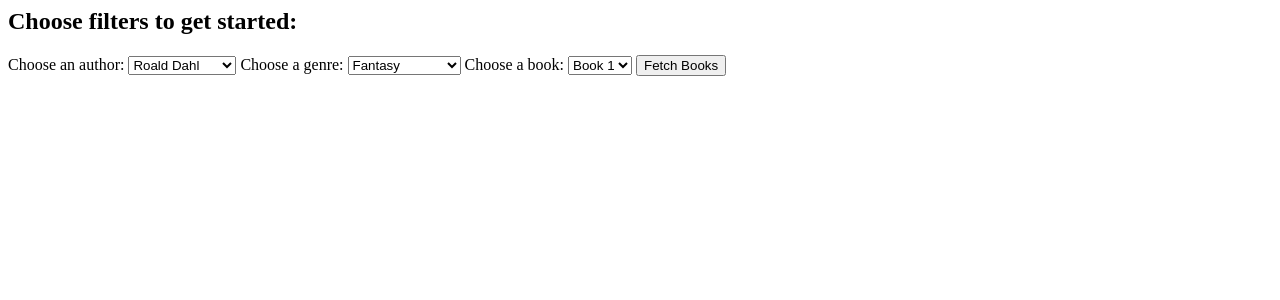
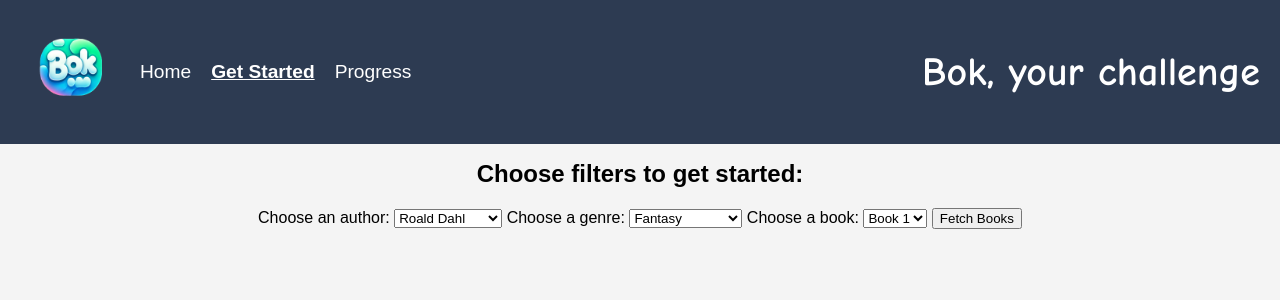
Before and after one commit to JeanDecroos/BookApp, a Flask app: page /get_started in a window 1280 px wide. Shown: the top 300 px of the page. Run offline with Flask 3, Linux system fonts and the light colour scheme.

Commit message:
added subpage

```diff
--- a/main.py
+++ b/main.py
@@ -14,7 +14,10 @@ def get_started():
 def get_books():
     api_key = 'AIzaSyC5nqaKrpbREFeCdAAEjqOQtkckLUaUc5c'
     author = request.args.get('author', 'Roald Dahl')
-    url = f'https://www.googleapis.com/books/v1/volumes?q={author}&key={api_key}'
+    genre = request.args.get('genre', '')
+    book = request.args.get('book', '')
+    query = f'{author}+{genre}+{book}'
+    url = f'https://www.googleapis.com/books/v1/volumes?q={query}&key={api_key}'
     response = requests.get(url)
     books = response.json()
     return jsonify(books)
--- a/templates/base.html
+++ b/templates/base.html
@@ -112,7 +112,8 @@
                 <img src="{{ url_for('static', filename='bookappLogo.PNG') }}" alt="BookApp Logo">
             </a>
             <nav>
-                <a href="{{ url_for('index') }}" class="{% if request.endpoint == 'index' %}active{% endif %}">Let's get started</a>
+                <a href="{{ url_for('index') }}" class="{% if request.endpoint == 'index' %}active{% endif %}">Home</a>
+                <a href="{{ url_for('get_started') }}" class="{% if request.endpoint == 'get_started' %}active{% endif %}">Get Started</a>
                 <a href="{{ url_for('progress') }}" class="{% if request.endpoint == 'progress' %}active{% endif %}">Progress</a>
             </nav>
         </div>
--- a/templates/get_started.html
+++ b/templates/get_started.html
@@ -1,4 +1,8 @@
-<!-- templates/get_started.html -->
+<!-- filepath: /c:/Users/decroosb/Downloads/BookApp/templates/get_started.html -->
+{% extends "base.html" %}
+
+{% block title %}Get Started{% endblock %}
+
 {% block content %}
 <h2>Choose filters to get started:</h2>
 <label for="author">Choose an author:</label>
```
